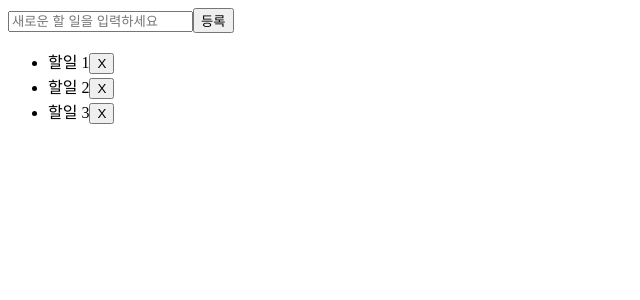
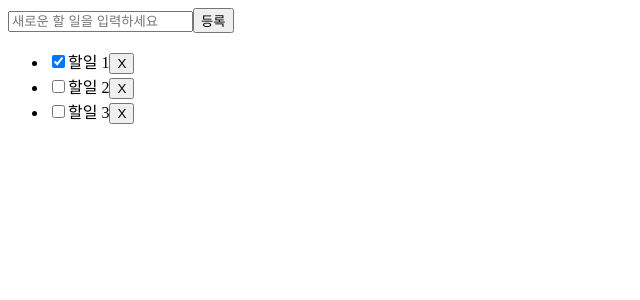
Before and after one commit to inti0/git-work-250625, a React (Vite) app in the folder my/javascript/mytodo/: page / in a window 1280 px wide. Shown: the top 300 px of the page, without its empty margins (0-640 px from the left). Built offline with nearby package versions, Linux system fonts and the light colour scheme.

Commit message:
feat : 토글기능 toggleTodo 추가

```diff
--- a/my/javascript/mytodo/src/App.jsx
+++ b/my/javascript/mytodo/src/App.jsx
@@ -43,6 +43,13 @@ function App() {
     setTodos(filtered);
   }
 
+  const toggleTodo = (id) => {
+    const updated = todos.map(todo =>
+      todo.id === id ? { ...todo, completed: !todo.completed } : todo
+    );
+    setTodos(updated);
+  }
+
   return (
     <>
       <form onSubmit={handleOnSubmit}>
@@ -53,18 +60,19 @@ function App() {
           placeholder="새로운 할 일을 입력하세요" />
         <button>등록</button>
       </form>
-      <TodoList todos={todos} removeTodo={removeTodo}/>
+      <TodoList todos={todos} removeTodo={removeTodo} toggleTodo={toggleTodo} />
     </>
   )
 }
 
-function TodoList({ todos, removeTodo }) {
+function TodoList({ todos, removeTodo, toggleTodo }) {
   return (
     <ul>
       {todos.map((todo) => (
         <li key={todo.id}>
+          <input type="checkbox" checked={todo.completed} onClick={() => toggleTodo(todo.id)}></input>
           {todo.value}
-          <button onClick={() => removeTodo(todo.id)} type="checkbox" checked="false"> X </button>
+          <button onClick={() => removeTodo(todo.id)}> X </button>
         </li>
       ))}
     </ul>
```
Also changed, not shown: 1 other file (tests, documents, lock files or other folders).
